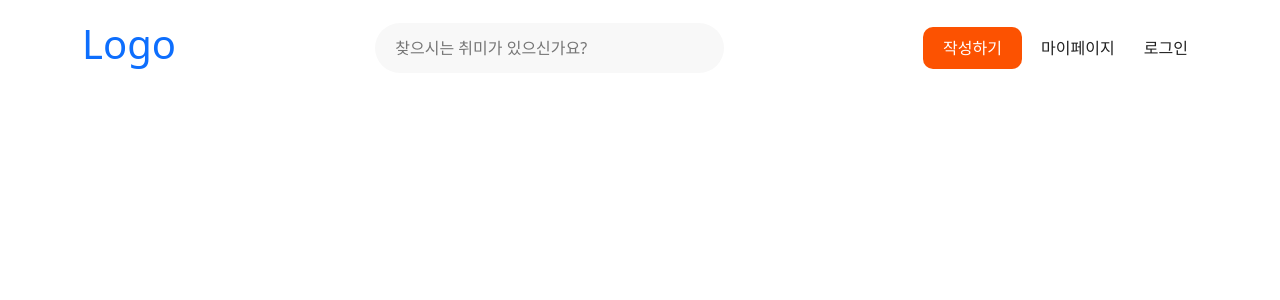
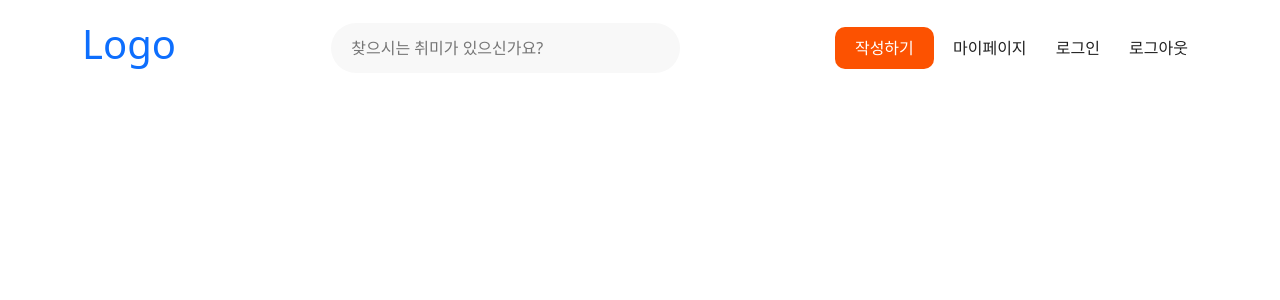
Before and after one commit to Jcurver/team_1_first_project, a Flask app: page / in a window 1280 px wide. Shown: the top 300 px of the page. Run offline with Flask 2, Linux system fonts and the light colour scheme; some libraries are stand-ins or nearby versions.

Commit message:
#로그아웃 기능

```diff
--- a/templates/index.html
+++ b/templates/index.html
@@ -78,6 +78,15 @@
                 }
             })
         }
+        function sign_out() {
+            $.removeCookie('mytoken', { path: '/' });
+            alert('로그아웃!')
+            window.location.href = "/"
+        }
+
+        function toggle_sign_up() {
+            $("#sign-up-box").toggleClass("is-hidden")
+        }
     </script>
 </head>
 
@@ -101,10 +110,16 @@
                             </form>
                         </div>
                         <div class="header-br">
+                            <a href="/post_write" class="btn01 is-hidden">작성하기</a>
+                            <a href="/mypage" class="btn02 is-hidden">마이페이지</a>
+                            <a href="/login" class="btn02" onclick="toggle_sign_up()">로그인</a>
+                            <a href="/" class="btn02" onclick="sign_out()">로그아웃</a>
+                        </div>
+                        <!-- <div class="header-br">
                             <a href="/post_write" class="btn01">작성하기</a>
                             <a href="/mypage" class="btn02">마이페이지</a>
                             <a href="/login" class="btn02">로그인</a>
-                        </div>
+                        </div> -->
                     </div>
                 </div>
             </header>
```
